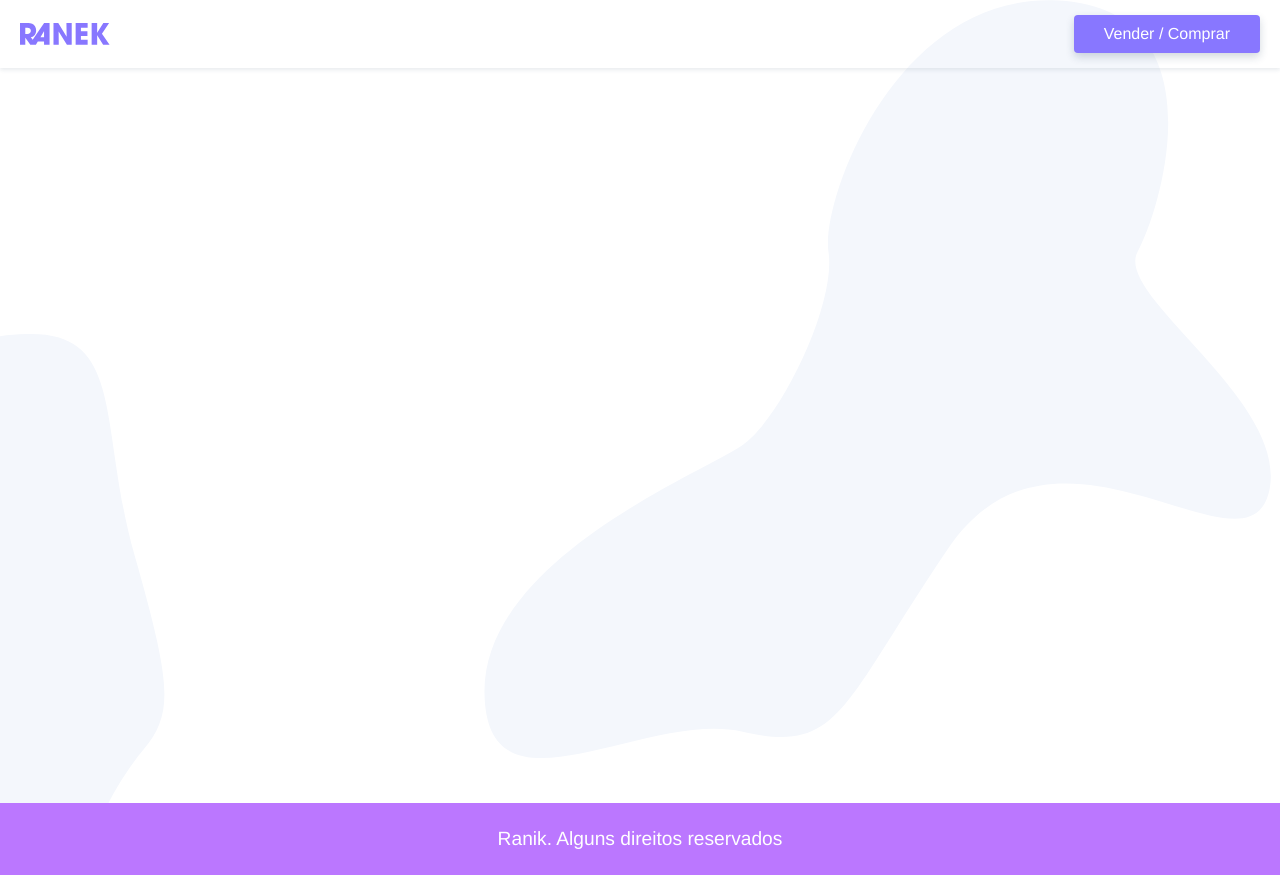
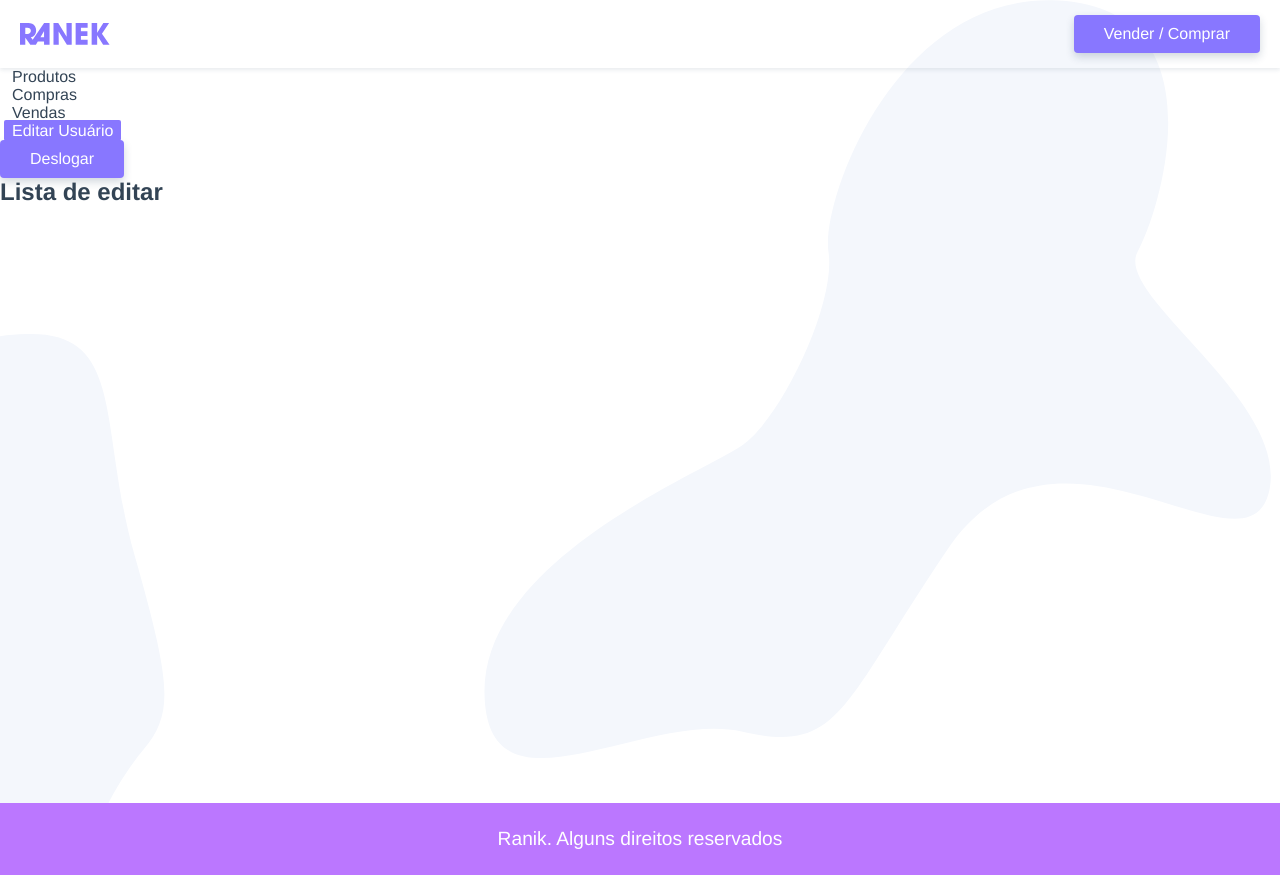
Before and after one commit to miguelgabriel01/RanikVue, a Vue app: page /usuario/editar in a window 1280 px wide. Built offline with nearby package versions, Linux system fonts and the light colour scheme.

Commit message:
Cração inicial do menu e opção de deslogar usuario

```diff
--- a/src/components/LoginCriar.vue
+++ b/src/components/LoginCriar.vue
@@ -4,7 +4,7 @@
     <transition mode="out-in">
       <button v-if="!criar" class="btn" @click="criar = true">Criar Conta</button>
       <UsuarioForm v-else>
-        <button class="btn btn-for">Criar Usuário</button>
+        <button class="btn btn-for" @click.prevent="criarUsuario">Criar Usuário</button>
       </UsuarioForm>
     </transition>
   </section>
@@ -18,6 +18,17 @@
 data(){
   return{
     criar: false
+  }
+},
+methods:{
+  async criarUsuario(){
+    try{
+    await this.$store.dispatch("criarUsuario",this.$store.state.usuario)
+    await this.$store.dispatch("getUsuario", this.$store.state.usuario.email)
+    this.$router.push('/usuario')
+    }catch(error){
+      console.log(error)
+    }
   }
 }
 }
--- a/src/router/index.js
+++ b/src/router/index.js
@@ -4,6 +4,10 @@
 import Produto from '../views/Produto.vue'
 import Login from '../views/Login.vue'
 import Usuario from '../views/usuario/Usuario.vue'
+import UsuarioProduto from '../views/usuario/UsuarioProduto.vue'
+import UsuarioEditar from '../views/usuario/UsuarioEditar.vue'
+import UsuarioVendas from '../views/usuario/UsuarioVendas.vue'
+import UsuarioCompras from '../views/usuario/UsuarioCompras.vue'
 
 Vue.use(VueRouter)
 
@@ -26,8 +30,30 @@
   },
   {
     path: '/usuario',
-    name: 'Usuario',
     component: Usuario,
+    //tpega um elemnto e transforma em filho
+    children:[
+      {
+        path:'',
+        name:'Usuario',
+        component:UsuarioProduto
+      },
+      {
+        path:'compras',
+        name:'Compras',
+        component:UsuarioCompras
+      },
+      {
+        path:'vendas',
+        name:'Vendas',
+        component:UsuarioVendas
+      },
+      {
+        path:'editar',
+        name:'Usuario-editar',
+        component:UsuarioEditar
+      }
+    ]
   },
 
 ]
--- a/src/store/index.js
+++ b/src/store/index.js
@@ -31,11 +31,35 @@
   },
   actions: {
     getUsuario(context,payload){
-     api.get(`/usuario/${payload}`)
+     return api.get(`/usuario/${payload}`)
      .then(response => {
       context.commit('UPDATE_USUARIO', response.data)
       context.commit('UPDATE_LOGIN', true)
     })
+    },
+
+
+    criarUsuario(context,payload){
+      console.log(payload)
+      context.commit("UPDATE_USUARIO",{id: payload.email})
+     return  api.post("/usuario",payload)
+    },
+
+    deslogarUsuario(context){
+     context.commit("update_usuario",{
+      //apagamos seus dados do estado
+      id: "",
+      nome: "",
+      email: "",
+      senha: "",
+      cep: "",
+      rua: "",
+      numero: "",
+      bairro: "",
+      cidade: "",
+      estado: "",
+     });
+     context.commit("UPDATE_LOGIN",false);//deslogamos o usuario
     }
   },
   modules: {
--- a/src/views/usuario/Usuario.vue
+++ b/src/views/usuario/Usuario.vue
@@ -1,5 +1,26 @@
 <template>
-  <h1>{{$store.state.usuario}}</h1>
+  <section class="usua">
+    <nav class="sidenav">
+      <ul>
+        <li><router-link :to="{name: 'Usuario'}">Produtos</router-link></li>
+      </ul>
+      <ul>
+        <li><router-link :to="{name: 'Compras'}">Compras</router-link></li>
+      </ul>
+      <ul>
+        <li><router-link :to="{name: 'Vendas'}">Vendas</router-link></li>
+      </ul>
+      <ul>
+        <li><router-link :to="{name: 'Usuario-editar'}">Editar Usuário</router-link></li>
+      </ul>
+      <ul>
+        <button class="btn" @click.prevent="deslogar">Deslogar</button>
+      </ul>
+    </nav>
+    <transition mode="out-in">
+      <router-view></router-view>
+    </transition>
+  </section>
 </template>
 
 <script>
@@ -9,6 +30,12 @@
   return{
 
   }
+},
+methods:{
+  deslogar(){
+    this.$store.dispatch("deslogarUsuario")//chamamos a função que desloga o usuario
+    this.$router.push("/login")//redirecionamos ele para a pag de login
+  }
 }
 }
 </script>
--- /dev/null
+++ b/src/views/usuario/UsuarioCompras.vue
@@ -0,0 +1,18 @@
+<template>
+  <h1>Usuario Compras</h1>
+</template>
+
+<script>
+export default {
+name:'UsuarioCompras',
+data(){
+  return{
+
+  }
+}
+}
+</script>
+
+<style>
+
+</style>
--- /dev/null
+++ b/src/views/usuario/UsuarioEditar.vue
@@ -0,0 +1,18 @@
+<template>
+  <h1>Lista de editar</h1>
+</template>
+
+<script>
+export default {
+name:'UsuarioEditar',
+data(){
+  return{
+
+  }
+}
+}
+</script>
+
+<style>
+
+</style>
--- /dev/null
+++ b/src/views/usuario/UsuarioProduto.vue
@@ -0,0 +1,18 @@
+<template>
+  <h1>Lista de produtos</h1>
+</template>
+
+<script>
+export default {
+name:'UsuarioProduto',
+data(){
+  return{
+
+  }
+}
+}
+</script>
+
+<style>
+
+</style>
--- /dev/null
+++ b/src/views/usuario/UsuarioVendas.vue
@@ -0,0 +1,18 @@
+<template>
+  <h1>Usuario Vendas</h1>
+</template>
+
+<script>
+export default {
+name:'UsuarioVendas',
+data(){
+  return{
+
+  }
+}
+}
+</script>
+
+<style>
+
+</style>
```
